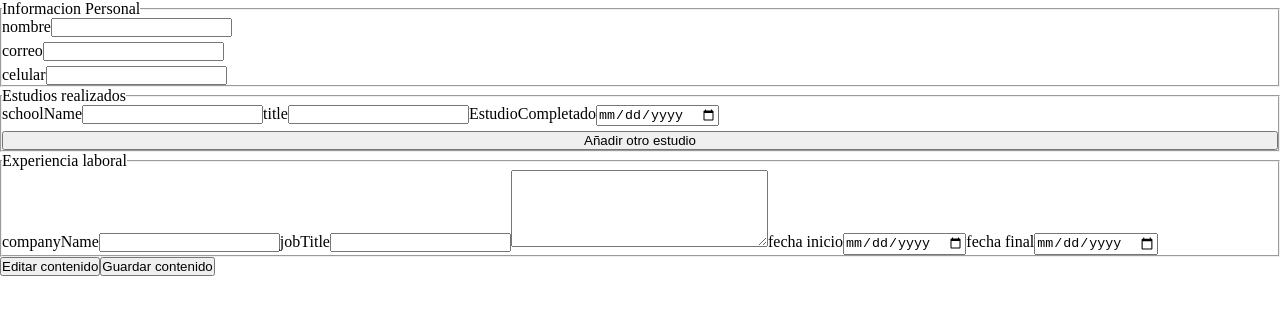
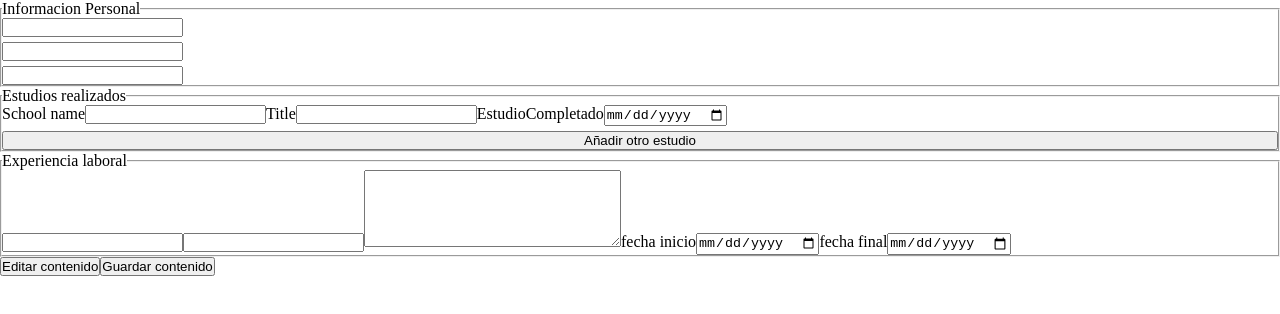
Before and after one commit to kopolo435/cv-application, a React (Vite) app: page / in a window 1280 px wide. Both pictures are taken after a click on the button "Editar contenido". Shown: the top 314 px of the page. Built offline with nearby package versions, Linux system fonts and the light colour scheme.

Commit message:
Modifica implementacion para casos de añadir nuevos inputs
Se modifica el Field component para que funcione tambien en los
casos donde se necesita un nuevo input. Modifica tambien el label
que utilizan los inputs

```diff
--- a/src/components/Field.jsx
+++ b/src/components/Field.jsx
@@ -1,9 +1,9 @@
 import { useState } from "react";
 
-function Input({ type, inputName, fieldValue, onInput }) {
+function Input({ type, inputName, fieldValue, onInput, label }) {
   return (
     <label>
-      {inputName}
+      {label}
       <input
         type={type}
         value={fieldValue}
@@ -23,15 +23,36 @@ function Info({ type, infoName, value }) {
   );
 }
 
-function Field({ type, name, status }) {
+function Field({
+  type,
+  label,
+  name,
+  status,
+  dataObj,
+  dataMap,
+  dataObjProperty,
+  handleDataMapUpdate,
+}) {
   const [fieldValue, setFieldValue] = useState("");
+
+  function updateInputValue(text) {
+    setFieldValue(text);
+    if (dataObj) {
+      const newDataObj = { ...dataObj, [dataObjProperty]: text };
+      const newMap = new Map([...dataMap]);
+      newMap.set(newDataObj.id, newDataObj);
+      handleDataMapUpdate(newMap);
+    }
+  }
+
   return status === "edit" ? (
     <Input
       type={type}
+      label={label}
       fieldValue={fieldValue}
-      inputName={name}
+      inputName={dataObj ? `${name}${dataObj.id}` : name}
       value={fieldValue}
-      onInput={setFieldValue}
+      onInput={updateInputValue}
     ></Input>
   ) : (
     <Info type={type} infoName={name} value={fieldValue}></Info>
```
